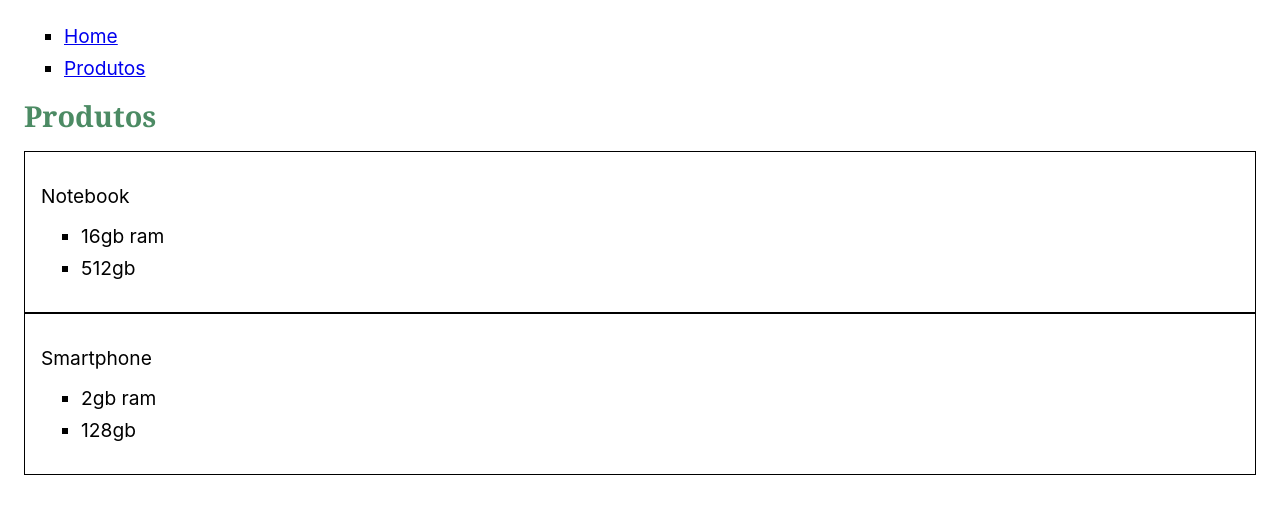
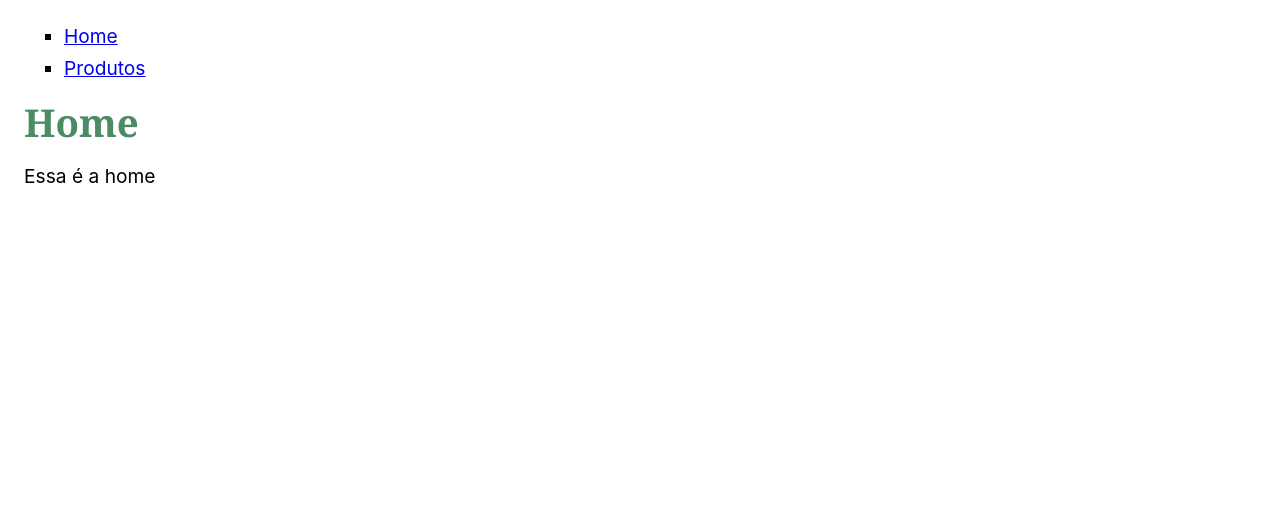
Before and after one commit to vtbrgt/react-completo-origamid, a React (Create React App) app in the folder Create React App/meuapp/: page / in a window 1280 px wide. Shown: the top 514 px of the page. Built offline with nearby package versions, Linux system fonts and the light colour scheme.

Commit message:
correcting href

```diff
--- a/Create React App/meuapp/src/Exercicio/Header.jsx
+++ b/Create React App/meuapp/src/Exercicio/Header.jsx
@@ -5,10 +5,10 @@
     <header>
       <ul>
         <li>
-          <a href="/">Home</a>
+          <a href="/home">Home</a>
         </li>
         <li>
-          <a href="/Produtos">Produtos</a>
+          <a href="/produtos">Produtos</a>
         </li>
       </ul>
     </header>
--- a/Create React App/meuapp/src/Exercicio2.jsx
+++ b/Create React App/meuapp/src/Exercicio2.jsx
@@ -16,7 +16,7 @@
   return (
     <>
       <Header />
-      <Produtos />
+      <Component />
     </>
   );
 };
```
